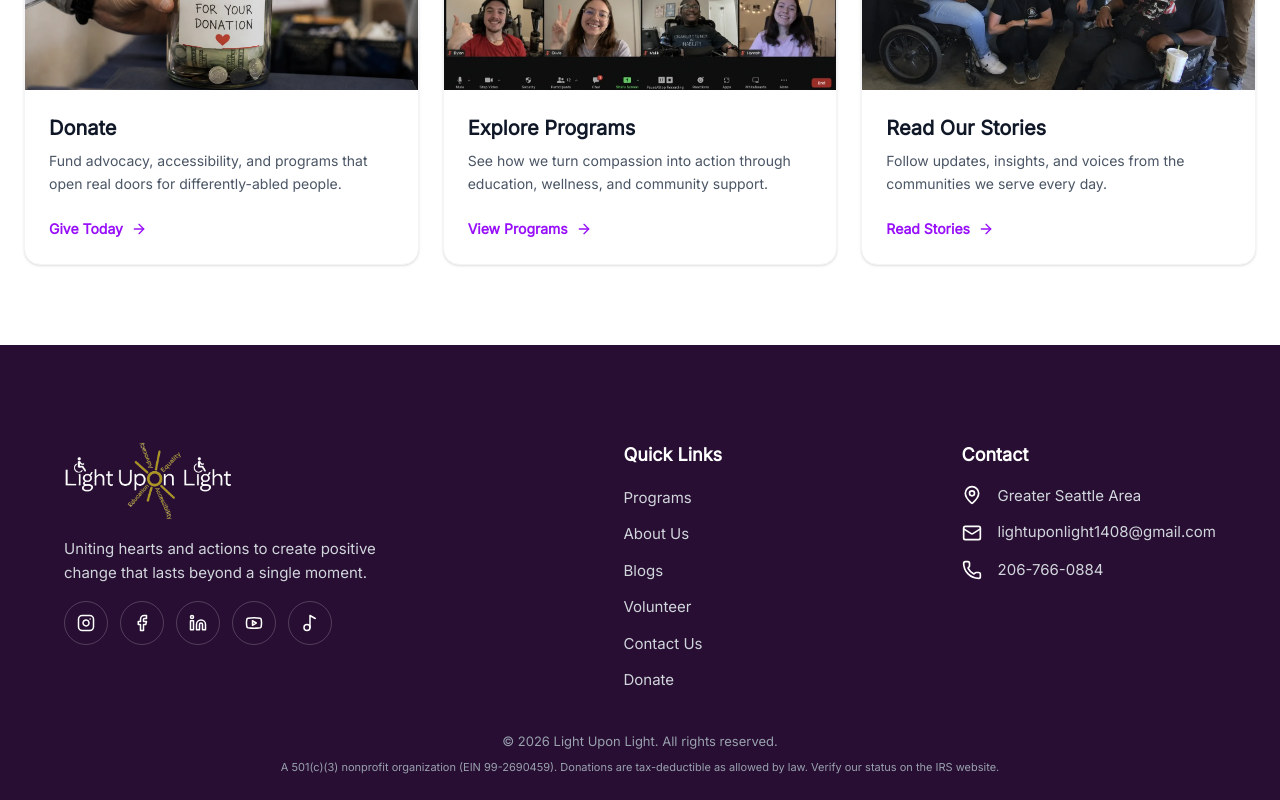
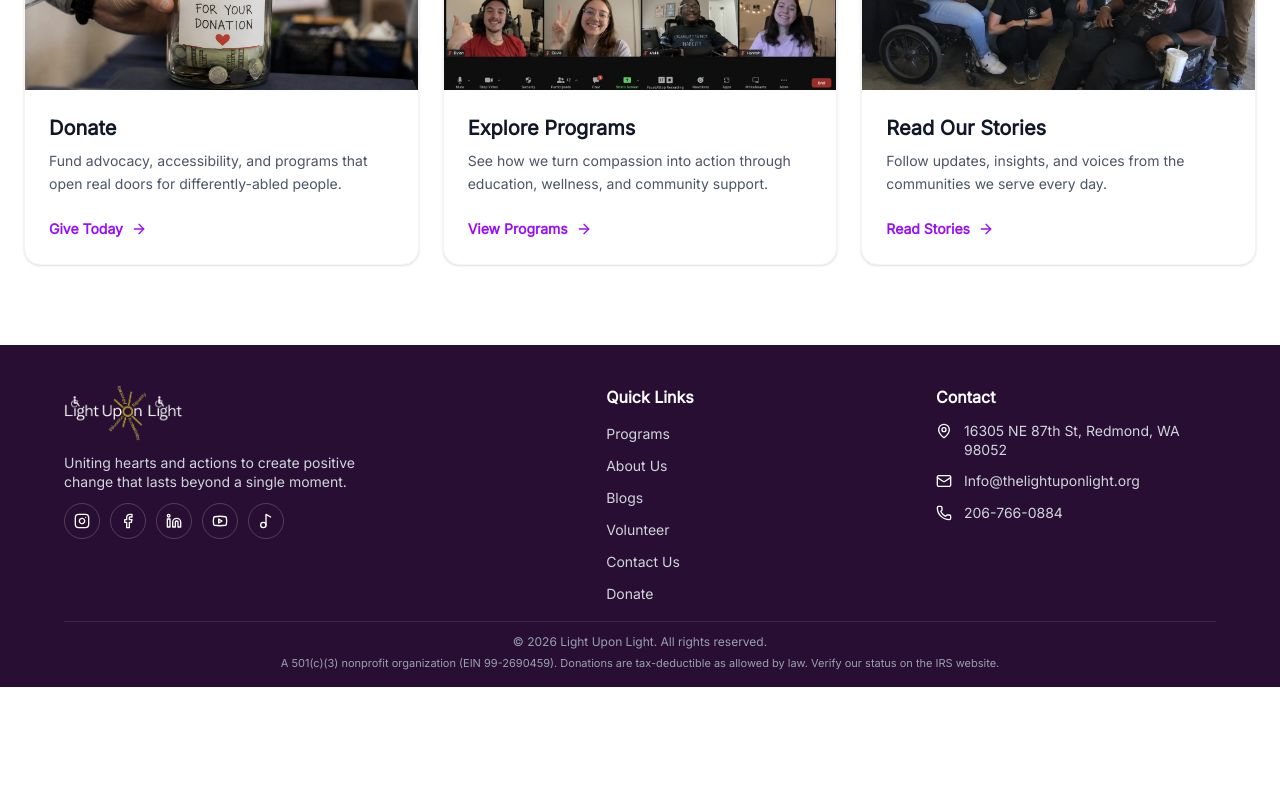
Before and after one commit to Rohan5993/Light-Upon-Light-, a React (Vite) app: page /about in a window 1280 px wide. Shown: the part 6787-7587 px from the top of the page. After the commit the page ends 7474 px from the top, so only its background shows below. Built offline with nearby package versions, Linux system fonts and the light colour scheme.

Commit message:
Tighten footer and refresh contact details.
Add spacing after the homepage hero, use Info@thelightuponlight.org with the Redmond address, and reduce footer height sitewide.

```diff
--- a/src/components/Footer.tsx
+++ b/src/components/Footer.tsx
@@ -29,9 +29,9 @@ function SocialLinks({ className = "" }: { className?: string }) {
             target="_blank"
             rel="noopener noreferrer"
             aria-label={item.label}
-            className="w-11 h-11 rounded-full border border-white/20 flex items-center justify-center text-white hover:bg-white/10 transition-all"
+            className="w-9 h-9 rounded-full border border-white/20 flex items-center justify-center text-white hover:bg-white/10 transition-all"
           >
-            <Icon size={18} />
+            <Icon size={16} />
           </a>
         );
       })}
@@ -39,45 +39,45 @@ function SocialLinks({ className = "" }: { className?: string }) {
   );
 }
 
-export default function Footer({ className = "", topPaddingClass = "pt-12 md:pt-16" }: FooterProps) {
+export default function Footer({ className = "", topPaddingClass = "pt-8 md:pt-10" }: FooterProps) {
   return (
-    <footer className={`relative bg-[#270E32] ${topPaddingClass} pb-6 px-4 sm:px-6 md:px-16 overflow-hidden ${className}`}>
+    <footer className={`relative bg-[#270E32] ${topPaddingClass} pb-4 px-4 sm:px-6 md:px-16 overflow-hidden ${className}`}>
       <div className="max-w-7xl mx-auto relative z-10">
-        <div className="flex flex-col md:flex-row md:justify-between md:items-start gap-6 mb-6">
+        <div className="flex flex-col md:flex-row md:justify-between md:items-start gap-5 mb-4">
           {/* Logo & Description */}
-          <div className="space-y-4 md:max-w-[280px] lg:max-w-[320px] shrink-0">
+          <div className="space-y-3 md:max-w-[260px] lg:max-w-[300px] shrink-0">
             <Link to="/" className="inline-flex items-center" aria-label="Light Upon Light home">
               <img
                 src={resolveMediaUrl(brandLogos.logoLulDark)}
                 alt="Light Upon Light"
-                width={320}
-                height={142}
+                width={280}
+                height={124}
                 decoding="async"
                 loading="lazy"
-                className="h-14 sm:h-16 md:h-20 w-auto max-w-[min(100%,320px)] object-contain object-left bg-transparent"
+                className="h-11 sm:h-12 md:h-14 w-auto max-w-[min(100%,260px)] object-contain object-left bg-transparent"
               />
             </Link>
-            <p className="text-gray-300 leading-relaxed text-sm sm:text-[15px] font-medium">
+            <p className="text-gray-300 leading-snug text-sm font-medium">
               Uniting hearts and actions to create positive change that lasts beyond a single moment.
             </p>
-            <SocialLinks className="hidden md:flex flex-wrap gap-3" />
+            <SocialLinks className="hidden md:flex flex-wrap gap-2.5" />
           </div>
 
-          {/* Quick Links & Contact — stack on very small screens, 2-col from sm */}
-          <div className="grid grid-cols-1 sm:grid-cols-2 gap-6 md:contents">
-            <div className="space-y-4 shrink-0">
-              <h2 className="text-white font-bold text-lg">Quick Links</h2>
-              <ul className="space-y-3">
+          {/* Quick Links & Contact */}
+          <div className="grid grid-cols-1 sm:grid-cols-2 gap-5 md:contents">
+            <div className="space-y-3 shrink-0">
+              <h2 className="text-white font-bold text-base">Quick Links</h2>
+              <ul className="space-y-2">
                 {[
-                  { label: 'Programs', path: '/programs' },
-                  { label: 'About Us', path: '/about' },
-                  { label: 'Blogs', path: '/blog' },
-                  { label: 'Volunteer', path: '/volunteer' },
-                  { label: 'Contact Us', path: '/contact' },
-                  { label: 'Donate', path: '/donate' },
+                  { label: "Programs", path: "/programs" },
+                  { label: "About Us", path: "/about" },
+                  { label: "Blogs", path: "/blog" },
+                  { label: "Volunteer", path: "/volunteer" },
+                  { label: "Contact Us", path: "/contact" },
+                  { label: "Donate", path: "/donate" },
                 ].map((link) => (
                   <li key={link.label}>
-                    <Link to={link.path} className="text-gray-300 hover:text-white transition-colors text-[15px] font-medium">
+                    <Link to={link.path} className="text-gray-300 hover:text-white transition-colors text-sm font-medium">
                       {link.label}
                     </Link>
                   </li>
@@ -85,34 +85,39 @@ export default function Footer({ className = "", topPaddingClass = "pt-12 md:pt-
               </ul>
             </div>
 
-            <div className="space-y-4 md:max-w-[260px] shrink-0">
-              <h2 className="text-white font-bold text-lg">Contact</h2>
-              <ul className="space-y-4">
-                <li className="flex items-start gap-2 sm:gap-4 text-gray-300">
-                  <MapPin className="w-5 h-5 flex-shrink-0 text-white" />
-                  <span className="text-sm sm:text-[15px] font-medium leading-tight pt-0.5">Greater Seattle Area</span>
+            <div className="space-y-3 md:max-w-[280px] shrink-0">
+              <h2 className="text-white font-bold text-base">Contact</h2>
+              <ul className="space-y-3">
+                <li className="flex items-start gap-2 sm:gap-3 text-gray-300">
+                  <MapPin className="w-4 h-4 flex-shrink-0 text-white mt-0.5" />
+                  <span className="text-sm font-medium leading-snug">
+                    16305 NE 87th St, Redmond, WA 98052
+                  </span>
                 </li>
-                <li className="flex items-start gap-2 sm:gap-4 text-gray-300 min-w-0">
-                  <Mail className="w-5 h-5 flex-shrink-0 text-white mt-0.5" />
-                  <a href="mailto:lightuponlight1408@gmail.com" className="text-sm sm:text-[15px] font-medium break-all hover:text-white transition-colors">
-                    lightuponlight1408@gmail.com
+                <li className="flex items-start gap-2 sm:gap-3 text-gray-300 min-w-0">
+                  <Mail className="w-4 h-4 flex-shrink-0 text-white mt-0.5" />
+                  <a
+                    href="mailto:Info@thelightuponlight.org"
+                    className="text-sm font-medium break-all hover:text-white transition-colors"
+                  >
+                    Info@thelightuponlight.org
                   </a>
                 </li>
-                <li className="flex items-center gap-2 sm:gap-4 text-gray-300">
-                  <Phone className="w-5 h-5 flex-shrink-0 text-white" />
-                  <a href="tel:2067660884" className="text-sm sm:text-[15px] font-medium hover:text-white transition-colors">
+                <li className="flex items-center gap-2 sm:gap-3 text-gray-300">
+                  <Phone className="w-4 h-4 flex-shrink-0 text-white" />
+                  <a href="tel:2067660884" className="text-sm font-medium hover:text-white transition-colors">
                     206-766-0884
                   </a>
                 </li>
               </ul>
-              <SocialLinks className="flex md:hidden flex-wrap gap-2 sm:gap-3 pt-1" />
+              <SocialLinks className="flex md:hidden flex-wrap gap-2 pt-0.5" />
             </div>
           </div>
         </div>
 
-        <div className="pt-4 text-center text-[13px] text-gray-400 font-medium space-y-2">
+        <div className="pt-3 border-t border-white/10 text-center text-xs text-gray-400 font-medium space-y-1.5">
           <p>© 2026 Light Upon Light. All rights reserved.</p>
-          <p className="text-[11px] text-gray-400 max-w-3xl mx-auto">
+          <p className="text-[11px] text-gray-400 max-w-3xl mx-auto leading-snug">
             A 501(c)(3) nonprofit organization (EIN 99-2690459). Donations are tax-deductible as allowed by law. Verify our status on the IRS website.
           </p>
         </div>
--- a/src/pages/AboutPage.tsx
+++ b/src/pages/AboutPage.tsx
@@ -876,7 +876,7 @@ export default function AboutPage() {
         </div>
       </motion.section>
 
-      <Footer topPaddingClass="pt-24" />
+      <Footer topPaddingClass="pt-8 md:pt-10" />
     </div>
     </>
   );
--- a/src/pages/BlogDetailPage.tsx
+++ b/src/pages/BlogDetailPage.tsx
@@ -497,7 +497,7 @@ export default function BlogDetailPage() {
           </section>
         ) : null}
       </main>
-      <Footer className="mt-20" topPaddingClass="pt-[80px]" />
+      <Footer className="mt-20" topPaddingClass="pt-8 md:pt-10" />
     </div>
     </>
   );
--- a/src/pages/DonatePage.tsx
+++ b/src/pages/DonatePage.tsx
@@ -520,7 +520,7 @@ export default function DonatePage() {
         </section>
       </main>
 
-      <Footer className="mt-0" topPaddingClass="pt-12" />
+      <Footer className="mt-0" topPaddingClass="pt-8" />
 
       <DonationThankYouModal
         open={Boolean(thankYou)}
--- a/src/pages/HomePage.tsx
+++ b/src/pages/HomePage.tsx
@@ -458,7 +458,7 @@ export default function HomePage() {
       </div>
 
       {/* Founder's Diary */}
-      <section id="our-mission" className="px-4 sm:px-6 py-12 md:py-16 relative overflow-hidden">
+      <section id="our-mission" className="px-4 sm:px-6 py-12 md:py-16 mt-8 md:mt-12 relative overflow-hidden">
         <div
           className="absolute inset-0 pointer-events-none"
           style={{
@@ -1150,7 +1150,7 @@ Through each of these efforts, we work to remove barriers, create meaningful opp
         </div>
       </section>
 
-      <Footer topPaddingClass="pt-8 md:pt-10" />
+      <Footer topPaddingClass="pt-6 md:pt-8" />
     </>
   );
 }
--- a/src/pages/ProgramDetailPage.tsx
+++ b/src/pages/ProgramDetailPage.tsx
@@ -236,7 +236,7 @@ export default function ProgramDetailPage() {
         </div>
       </section>
 
-      <Footer topPaddingClass="pt-24" />
+      <Footer topPaddingClass="pt-8 md:pt-10" />
     </div>
     </>
   );
--- a/src/pages/ProgramsPage.tsx
+++ b/src/pages/ProgramsPage.tsx
@@ -85,7 +85,7 @@ export default function ProgramsPage() {
         </div>
       </section>
 
-      <Footer className="mt-4" topPaddingClass="pt-24" />
+      <Footer className="mt-4" topPaddingClass="pt-8 md:pt-10" />
     </div>
     </>
   );
```
